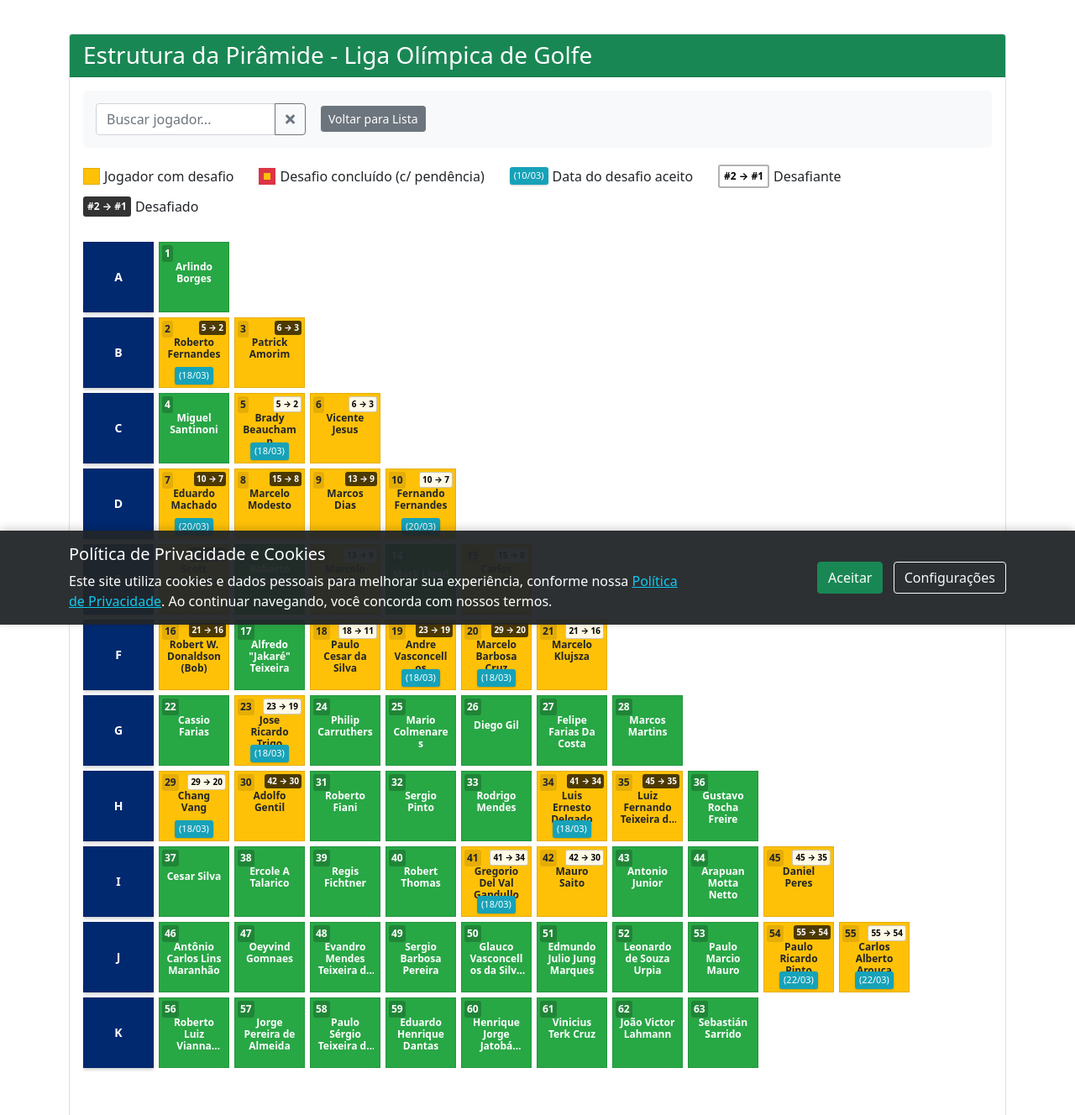
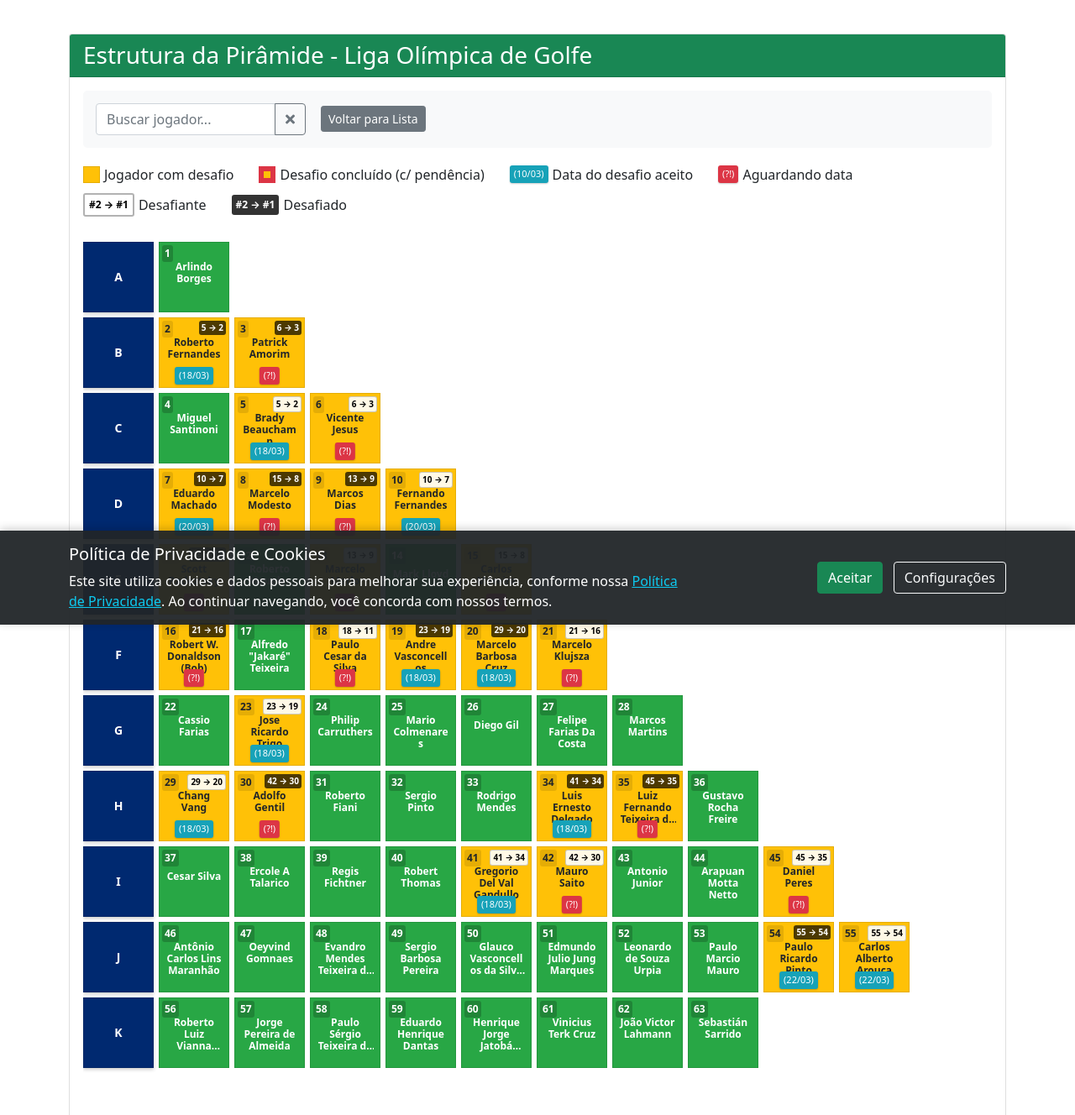
Before and after one commit to mauroto1000/ligaolimpicadegolfe, a Flask app: page /pyramid_dynamic in a window 1280 px wide. Shown: the part 56-1384 px from the top of the page at 84% size. Run offline with Flask 3, Linux system fonts and the light colour scheme; data comes from the database, SQL or seed files in the repository.

Commit message:
Informaçõess de desafios sem data na pirâmide

```diff
--- a/app.py
+++ b/app.py
@@ -1789,17 +1789,17 @@ def pyramid_dynamic():
     # Ordenar tiers alfabeticamente
     sorted_tiers = sorted(tiers.items())
 
-    # Buscar todos os desafios aceitos para mostrar datas
-    accepted_challenges = conn.execute('''
+    # Buscar todos os desafios aceitos e pendentes para mostrar datas ou indicadores
+    challenges_for_display = conn.execute('''
         SELECT id, challenger_id, challenged_id, status, scheduled_date
         FROM challenges
-        WHERE status = 'accepted'
+        WHERE status IN ('accepted', 'pending')
     ''').fetchall()
 
     conn.close()
     return render_template('pyramid_dynamic.html',
                           tiers=sorted_tiers,
-                          challenges=accepted_challenges)
+                          challenges=challenges_for_display)
 
 # Rota original (mantida para compatibilidade ou redirecionamento)
 # Altere estas rotas no seu arquivo app.py:
--- a/templates/pyramid_dynamic.html
+++ b/templates/pyramid_dynamic.html
@@ -109,10 +109,20 @@
         box-shadow: 0 1px 2px rgba(0,0,0,0.2);
     }
 
-    /* Ajuste da cor da data para jogadores com desafios pendentes */
-    .pending-challenge .challenge-date {
-        color: #fff; /* Mantém o texto branco */
-        background-color: #17a2b8; /* Mantém o fundo azul mesmo em células amarelas */
+    /* Estilo para desafios pendentes */
+    .pending-date {
+        font-size: 11px;
+        font-weight: normal;
+        background-color: #dc3545; /* Vermelho */
+        color: #fff; /* Texto branco */
+        padding: 2px 5px;
+        border-radius: 3px;
+        position: absolute;
+        bottom: 3px;
+        left: 50%;
+        transform: translateX(-50%);
+        white-space: nowrap;
+        box-shadow: 0 1px 2px rgba(0,0,0,0.2);
     }
 
     .player-name {
@@ -390,6 +400,10 @@
                 <span style="margin-left: 5px;">Data do desafio aceito</span>
             </div>
             <div class="legend-item">
+                <span style="font-size: 11px; padding: 2px 5px; background-color: #dc3545; color: #fff; border-radius: 3px; box-shadow: 0 1px 2px rgba(0,0,0,0.2);">(?!)</span>
+                <span style="margin-left: 5px;">Aguardando data</span>
+            </div>
+            <div class="legend-item">
                 <span style="font-size: 12px; padding: 3px 5px; background-color: rgba(255, 255, 255, 0.95); color: black; border: 2px solid rgba(0, 0, 0, 0.3); border-radius: 3px; font-weight: bold;">#2 → #1</span>
                 <span style="margin-left: 5px;">Desafiante</span>
             </div>
@@ -457,11 +471,24 @@
                                 <small>Clique para detalhes</small>
                             </div>
 
-                            <!-- NOVO: Data do jogo para desafios aceitos -->
-                            {# Buscando apenas o primeiro desafio aceito para este jogador #}
+                            <!-- NOVO: Data do jogo para desafios aceitos ou indicação para pendentes -->
                             {% set displayed = false %}
-                            {% for challenge in challenges if not displayed %}
-                                {% if challenge.status == 'accepted' and (challenge.challenger_id == player.id or challenge.challenged_id == player.id) %}
+
+                            {# Primeiro verificamos desafios pendentes #}
+                            {% if player.has_pending_challenge and not displayed %}
+                                {% for challenge in challenges %}
+                                    {% if not displayed and challenge.status == 'pending' and (challenge.challenger_id == player.id or challenge.challenged_id == player.id) %}
+                                        <span class="pending-date">
+                                            (?!)
+                                        </span>
+                                        {% set displayed = true %}
+                                    {% endif %}
+                                {% endfor %}
+                            {% endif %}
+
+                            {# Depois buscamos desafios aceitos se ainda não exibimos nada #}
+                            {% for challenge in challenges %}
+                                {% if not displayed and challenge.status == 'accepted' and (challenge.challenger_id == player.id or challenge.challenged_id == player.id) %}
                                     <span class="challenge-date">
                                         {% if challenge.scheduled_date|string is defined %}
                                             {% set date_str = challenge.scheduled_date|string %}
```
